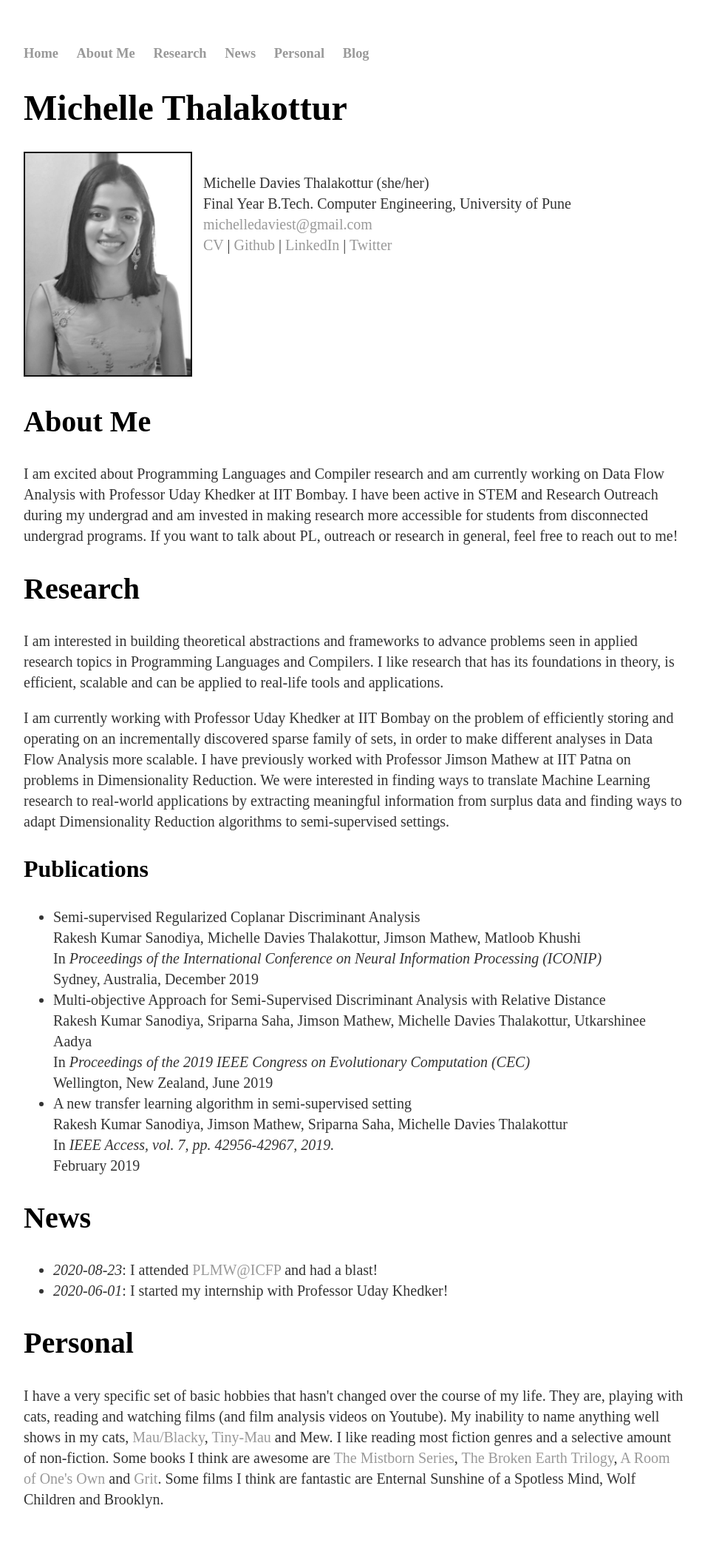
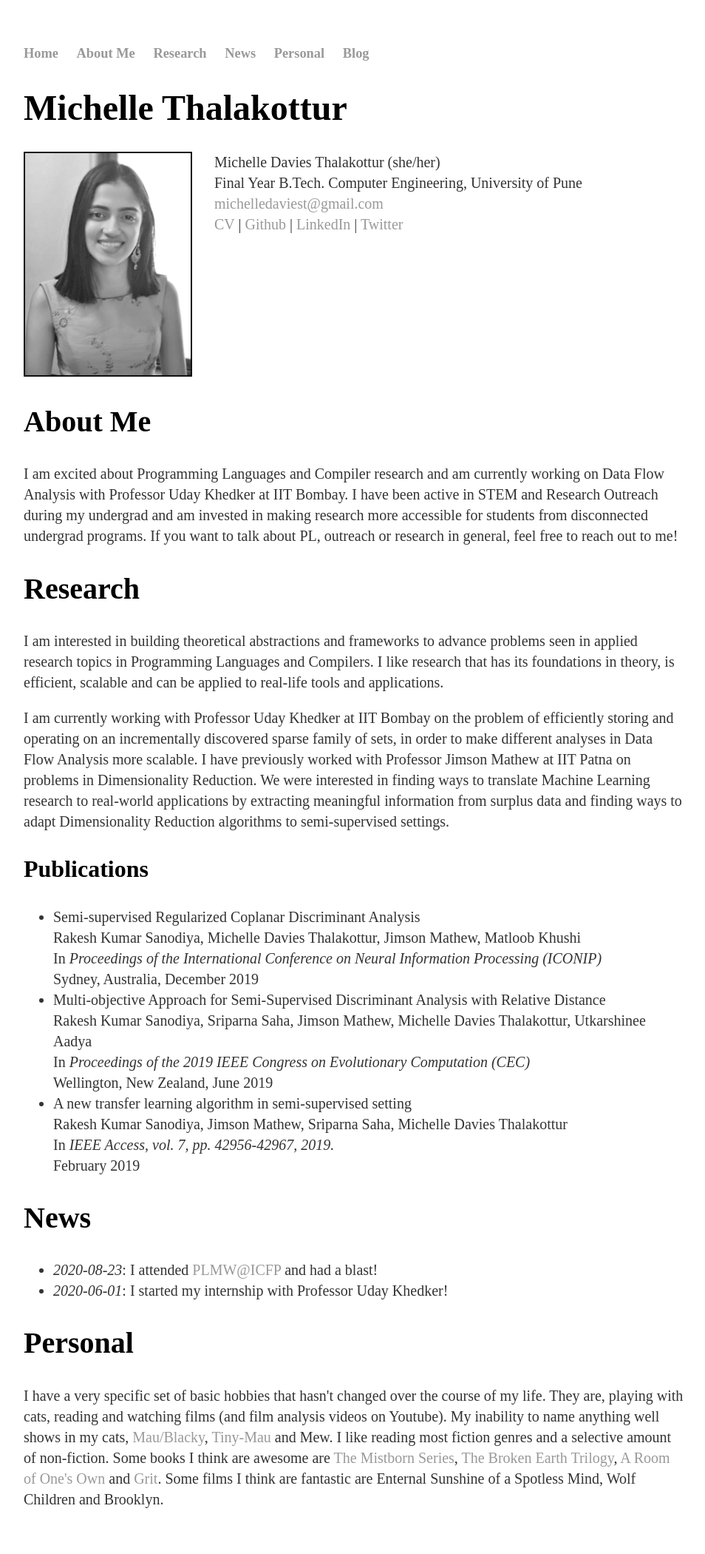
Before and after one commit to michelledaviest/michelledaviest.github.io, a Jekyll site: the page built from index.html, in a window 1280 px wide. Shown: the whole page at 74% size, without its empty margins (160-1114 px from the left). Built offline with Jekyll 4.4.1, drawn with Linux system fonts in a browser that asks for light colours; some web fonts are replaced.

```diff
--- a/index.html
+++ b/index.html
@@ -5,8 +5,8 @@
 
 <div class="blurb">
 	<h1>Michelle Thalakottur</h1>
-	<p><img src="profile-photo/IMG-2020-10.jpeg" alt="Michelle Face Shot" style="width:224px;height:300px;margin-right:15px;"></p>
-	<p><br>Michelle Davies Thalakottur (she/her)<br>Final Year B.Tech. Computer Engineering, University of Pune<br><a href="mailto:michelledaviest@gmail.com">michelledaviest@gmail.com</a><br><a href="files/michelle-thalakottur_cv.pdf">CV</a> | <a href="https://github.com/michelledaviest">Github</a> | <a href="https://www.linkedin.com/in/michelle-thalakottur-32925914a/">LinkedIn</a> | <a href="https://www.twitter.com/michelledaviest">Twitter</a><br><br><br><br><br><br><br></p>
+	<p><img src="profile-photo/IMG-2020-10.jpeg" alt="Michelle Face Shot" style="width:224px;height:300px;margin-right:30px;"></p>
+	<p>Michelle Davies Thalakottur (she/her)<br>Final Year B.Tech. Computer Engineering, University of Pune<br><a href="mailto:michelledaviest@gmail.com">michelledaviest@gmail.com</a><br><a href="files/michelle-thalakottur_cv.pdf">CV</a> | <a href="https://github.com/michelledaviest">Github</a> | <a href="https://www.linkedin.com/in/michelle-thalakottur-32925914a/">LinkedIn</a> | <a href="https://www.twitter.com/michelledaviest">Twitter</a><br><br><br><br><br><br><br><br></p>
 </div>
 
 <div class="blurb" id="aboutsec">
```
